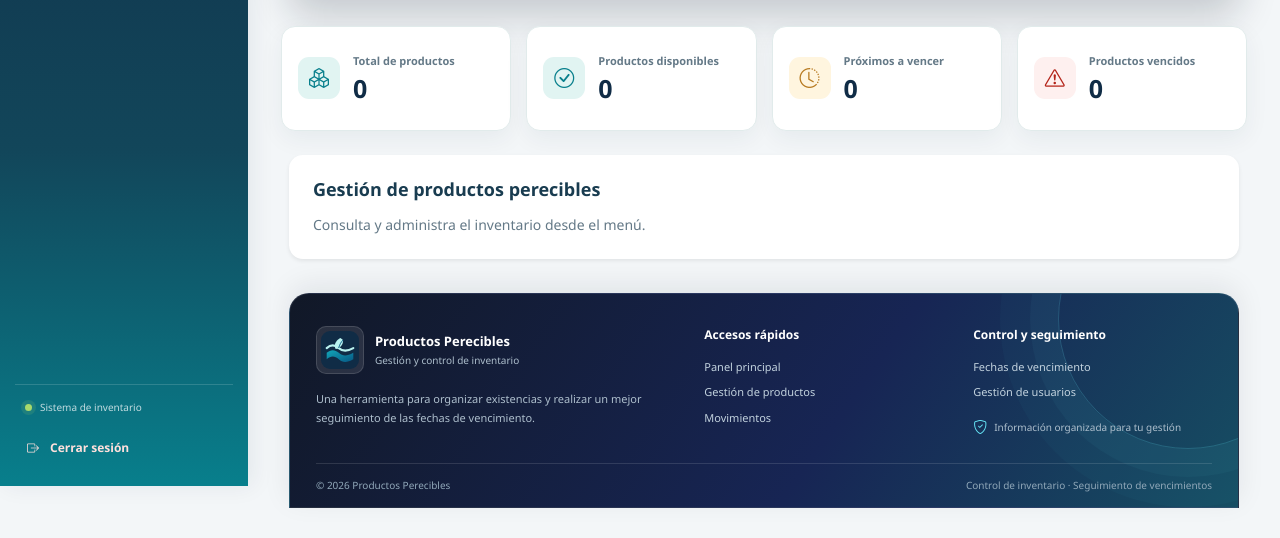
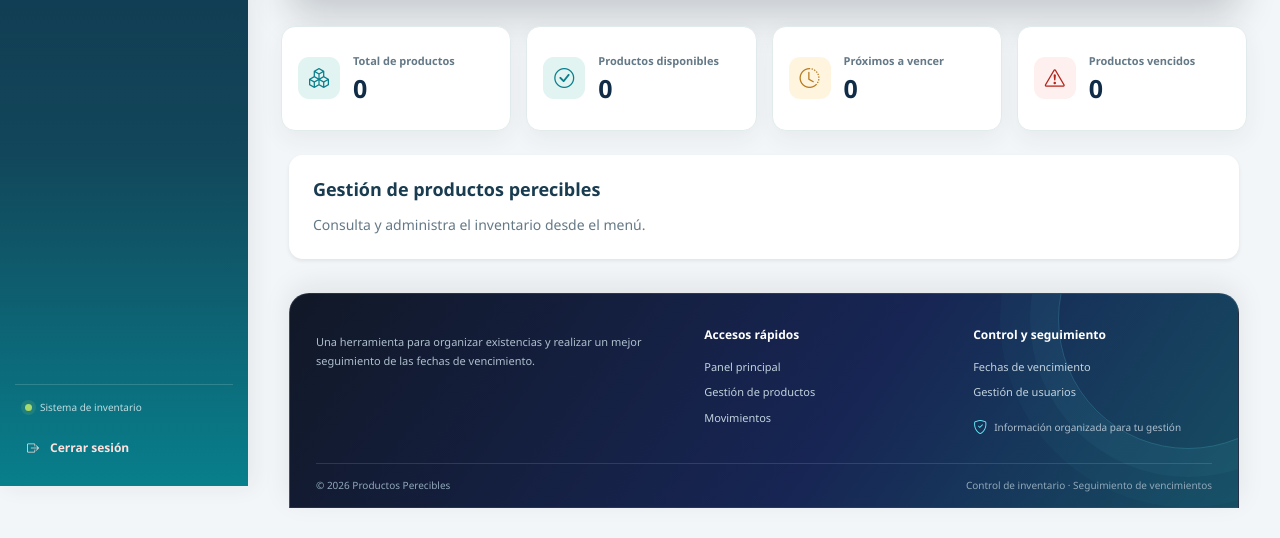
Before and after one commit to gerardohuarcaya/ProductosPerecibles-java, a Java web app: page /index.jsp in a window 1280 px wide. Shown: the part 314-852 px from the top of the page. Run offline with Tomcat 11, a stand-in JSP engine, Linux system fonts and the light colour scheme.

Commit message:
Eliminar logo del pie de página

```diff
--- a/src/main/webapp/WEB-INF/vistas/footer.jsp
+++ b/src/main/webapp/WEB-INF/vistas/footer.jsp
@@ -1,13 +1,6 @@
 <footer class="pie-pagina">
     <div class="pie-contenido">
         <div class="pie-columna pie-identidad">
-            <div class="pie-marca">
-                <img class="img-fluid" src="${pageContext.request.contextPath}/img/marca-oceano.svg" alt="Logotipo Productos Perecibles">
-                <div>
-                    <strong>Productos Perecibles</strong>
-                    <span>Gestión y control de inventario</span>
-                </div>
-            </div>
             <p>Una herramienta para organizar existencias y realizar un mejor seguimiento de las fechas de vencimiento.</p>
         </div>
 
```
